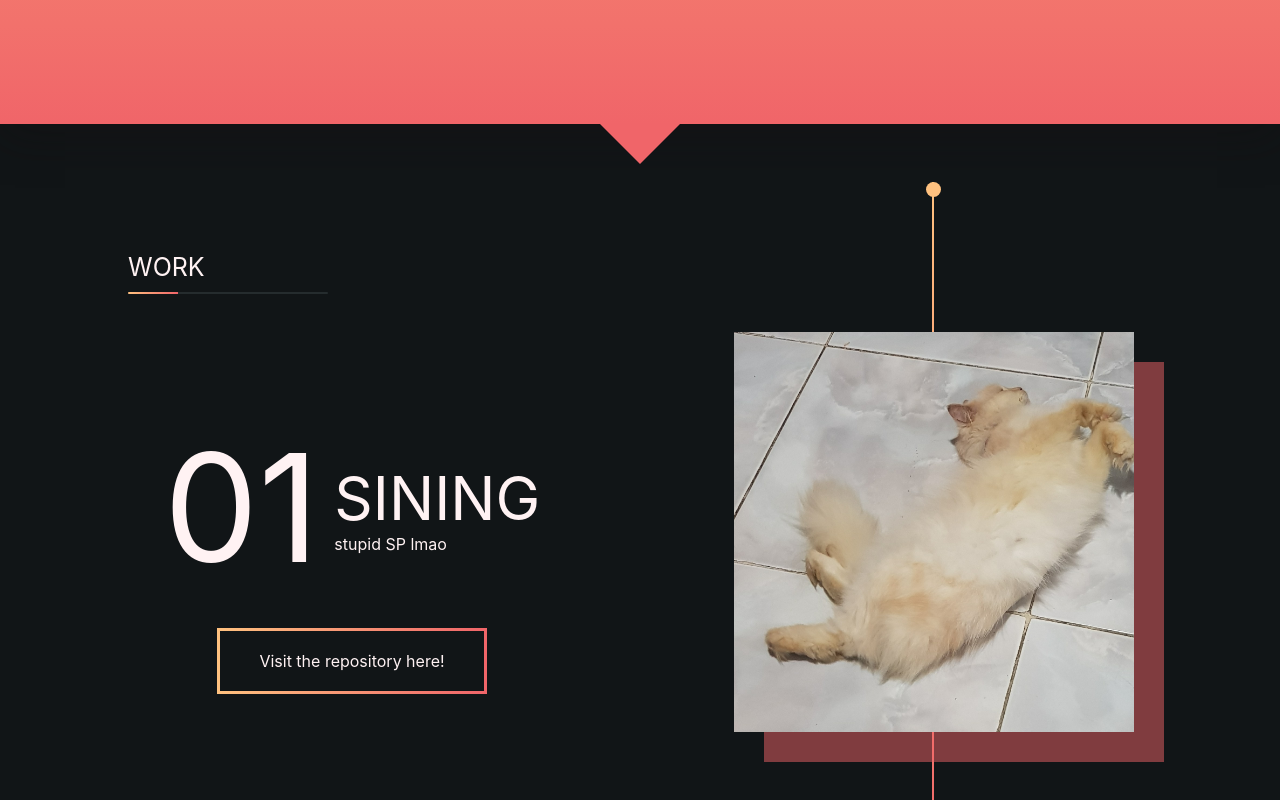
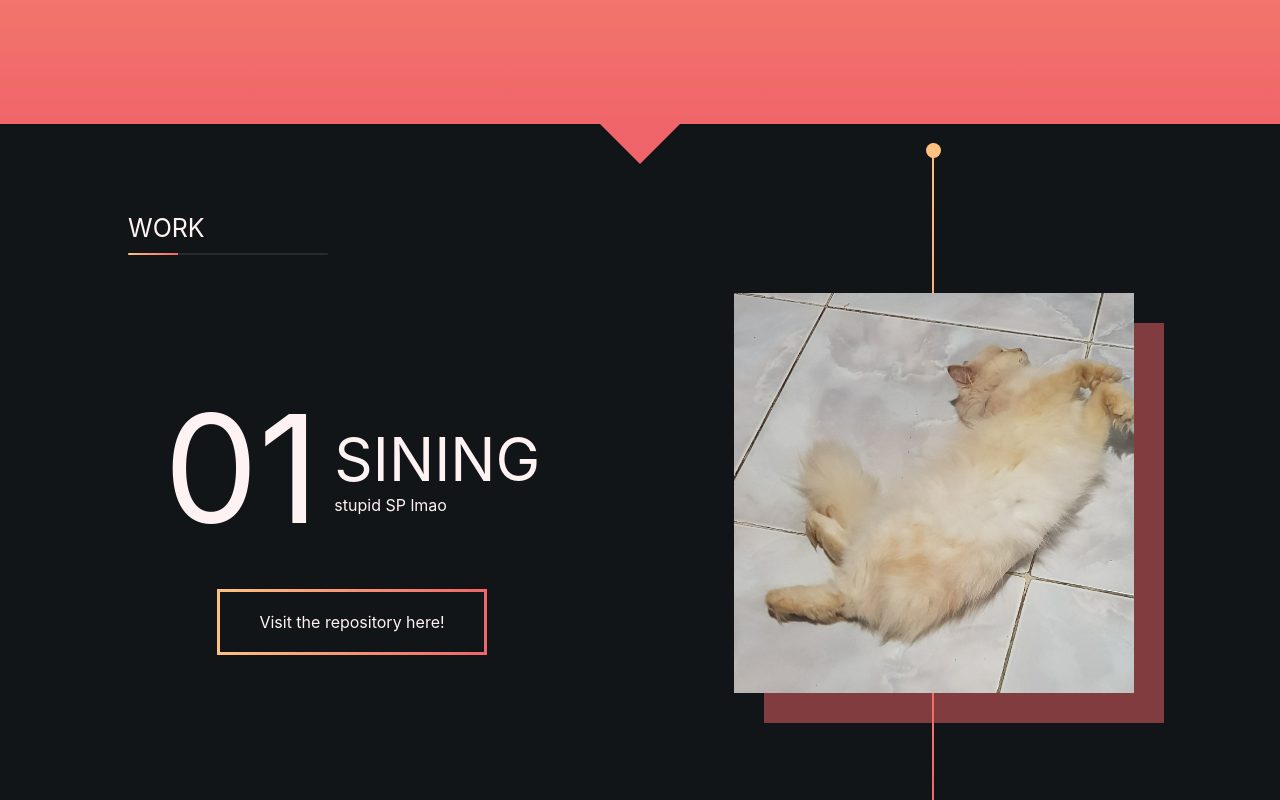
Before and after one commit to StrawbErika/Portfolio, a React (Create React App) app: page / in a window 1280 px wide. Shown: the part 620-1420 px from the top of the page. Built offline with nearby package versions, Linux system fonts and the light colour scheme.

Commit message:
Gonna fix padding issues

```diff
--- a/src/App.module.scss
+++ b/src/App.module.scss
@@ -16,4 +16,5 @@
   border-top: 40px solid#f06569;
   left: calc(50vw - 40px);
   // box-shadow: 0px 60px 42px 0px rgba(20, 14, 15, 0.35);
+  padding-top: 5%;
 }
--- a/src/Pages/WorkPage/Project/style.module.scss
+++ b/src/Pages/WorkPage/Project/style.module.scss
@@ -5,7 +5,7 @@
   // height: 95%;
   .workCount {
     background-color: #111517;
-    margin-top: 100px;
+    // margin-top: 100px;
     color: #fff2f3;
 
     font-size: 25px;
--- a/src/Pages/WorkPage/style.module.scss
+++ b/src/Pages/WorkPage/style.module.scss
@@ -1,5 +1,5 @@
 .work {
   height: 95vh;
-  margin-top: 10%;
+  padding-top: 5%;
   background-color: #111517;
 }
```
